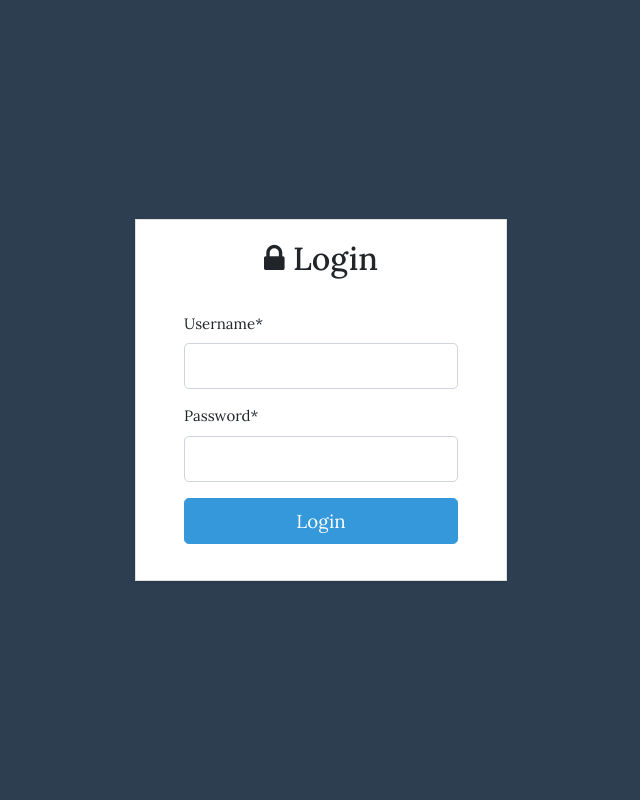
After one commit to abhi1510/mysite, a Flask app: page /login in a window 1280 px wide. The commit adds this page. Shown: the whole page, without its empty margins (319-959 px from the left). Run offline with Flask 2, Linux system fonts and the light colour scheme; some libraries are stand-ins or nearby versions.

Commit message:
adding user and login

```diff
--- a/app/forms.py
+++ b/app/forms.py
@@ -1,6 +1,6 @@
 from flask_wtf import FlaskForm
-from wtforms import StringField, IntegerField, SubmitField
 from wtforms.validators import DataRequired, Email, Length
+from wtforms import StringField, IntegerField, SubmitField, PasswordField
 
 
 class PostForm(FlaskForm):
@@ -24,3 +24,9 @@ class ContactForm(FlaskForm):
     email = StringField('Your Email*', validators=[DataRequired(), Email(), Length(5, 120)])
     message = StringField('Your Message*', validators=[DataRequired(), Length(max=300)])
     submit = SubmitField('Submit')
+
+
+class LoginForm(FlaskForm):
+    username = StringField('Username*', validators=[DataRequired(), Length(3, 20)])
+    password = PasswordField('Password*', validators=[DataRequired(), Length(3, 20)])
+    submit = SubmitField('Login')
--- a/app/routes.py
+++ b/app/routes.py
@@ -2,11 +2,12 @@ from datetime import datetime
 
 from flask import render_template, redirect, flash, url_for, request
 from flask_paginate import Pagination, get_page_args
+from flask_login import login_user
 
 from app import app, db
 from app.config import Config
-from app.models import Post, Resource, Contact
-from app.forms import PostForm, ContactForm, ResourceForm
+from app.models import Post, Resource, Contact, User
+from app.forms import PostForm, ContactForm, ResourceForm, LoginForm
 
 
 # Main routes
@@ -207,3 +208,18 @@ def admin_contact_list_view():
     pagination = Pagination(page=page, per_page=per_page, total=total, css_framework='bootstrap4')
     return render_template('admin/contacts.html', object_list=paginated_list, page=page,
                            per_page=per_page, pagination=pagination)
+
+
+@app.route('/login', methods=['GET', 'POST'])
+def admin_login_view():
+    form = LoginForm()
+    if form.validate_on_submit():
+        username = form.username.data
+        password = form.password.data
+        user = User.query.filter_by(username=username).first()
+        if user and user.password == password:
+            login_user(user)
+            return redirect(url_for('admin_dashboard'))
+        else:
+            flash('Invalid username or password.', 'danger')
+    return render_template('admin/login.html', form=form)
--- a/app/templates/admin/contacts.html
+++ b/app/templates/admin/contacts.html
@@ -3,6 +3,7 @@
 {% set active_page='admin_contacts' %}
 
 {% block body %}
+<div class="container">
     <div class="row mt-3">
         <div class="col">
             <div class="table-responsive">
@@ -37,4 +38,5 @@
             </div>
         </div>
     </div>
+</div>
 {% endblock body %}
--- a/app/templates/admin/layout.html
+++ b/app/templates/admin/layout.html
@@ -19,6 +19,7 @@
 </head>
 <body>
 
+{% if not active_page == 'login' %}
 <nav class="navbar navbar-expand-lg navbar-dark bg-primary">
     <div class="container">
         <a class="navbar-brand" href="{{ url_for('index_view') }}">AbhinavKumar</a>
@@ -56,14 +57,17 @@
         </div>
     </div>
 </nav>
+{% endif %}
 
+{% if not active_page == 'login' %}
 <div class="container">
     <div class="row mt-2">
         <div class="col">{% include 'flash-msg.html' %}</div>
     </div>
-    {% block body %}{% endblock body %}
 </div>
+{% endif %}
 
+{% block body %}{% endblock body %}
 
 <script src="{{ url_for('static', filename='vendor/jquery/jquery.min.js') }}"></script>
 <script src="{{ url_for('static', filename='vendor/bootstrap/js/bootstrap.min.js') }}"></script>
--- /dev/null
+++ b/app/templates/admin/login.html
@@ -0,0 +1,58 @@
+{% extends 'admin/layout.html' %}
+
+{% set active_page='login' %}
+
+{% block body %}
+
+<section class="bg-primary">
+    <div class="container">
+        <div class="row">
+            <div class="col">
+                <div class="d-flex justify-content-center align-items-center" style="height: 100vh">
+                    <div class="card shadow-sm" style="border-radius: 0">
+                        <div class="card-body px-5">
+                            <h3 class="card-title text-center">
+                                <i class="fa fa-lock"></i> Login
+                            </h3>
+                            <br>
+                            {% include 'flash-msg.html' %}
+                            <form action="" method="POST" novalidate>
+                                {{ form.hidden_tag() }}
+                                <div class="form-group">
+                                    {{ form.username.label(class='form-control-label') }}
+                                    {% if form.username.errors %}
+                                    {{ form.username(class='form-control form-control-lg is-invalid') }}
+                                    <div class="invalid-feedback">
+                                        {% for error in form.username.errors %}
+                                        <span>{{ error }}</span>
+                                        {% endfor %}
+                                    </div>
+                                    {% else %}
+                                    {{ form.username(class='form-control form-control-lg') }}
+                                    {% endif %}
+                                </div>
+                                <div class="form-group">
+                                    {{ form.password.label(class='form-control-label') }}
+                                    {% if form.password.errors %}
+                                    {{ form.password(class='form-control form-control-lg is-invalid') }}
+                                    <div class="invalid-feedback">
+                                        {% for error in form.password.errors %}
+                                        <span>{{ error }}</span>
+                                        {% endfor %}
+                                    </div>
+                                    {% else %}
+                                    {{ form.password(class='form-control form-control-lg') }}
+                                    {% endif %}
+                                </div>
+                                <div class="form-group">
+                                    {{ form.submit(class='btn btn-lg btn-info btn-block') }}
+                                </div>
+                            </form>
+                        </div>
+                    </div>
+                </div>
+            </div>
+        </div>
+    </div>
+</section>
+{% endblock body %}
--- a/app/templates/admin/post-form.html
+++ b/app/templates/admin/post-form.html
@@ -4,7 +4,7 @@
 
 {% block body %}
 
-
+<div class="container">
     <div class="row">
         <div class="col">
             <h2>{{title}} Post</h2>
@@ -76,5 +76,5 @@
             </form>
         </div>
     </div>
-
+</div>
 {% endblock body %}
--- a/app/templates/admin/posts.html
+++ b/app/templates/admin/posts.html
@@ -3,6 +3,7 @@
 {% set active_page='admin_posts' %}
 
 {% block body %}
+<div class="container">
     <div class="row mt-3">
         <div class="col">
             <div class="table-responsive">
@@ -52,4 +53,5 @@
             </div>
         </div>
     </div>
+</div>
 {% endblock body %}
--- a/app/templates/admin/resource-form.html
+++ b/app/templates/admin/resource-form.html
@@ -4,7 +4,7 @@
 
 {% block body %}
 
-
+<div class="container">
     <div class="row">
         <div class="col">
             <h2>{{title}} Resource</h2>
@@ -68,5 +68,5 @@
             </form>
         </div>
     </div>
-
+</div>
 {% endblock body %}
--- a/app/templates/admin/resources.html
+++ b/app/templates/admin/resources.html
@@ -3,6 +3,7 @@
 {% set active_page='admin_resources' %}
 
 {% block body %}
+<div class="container">
     <div class="row mt-3">
         <div class="col">
             <div class="table-responsive">
@@ -44,4 +45,5 @@
             </div>
         </div>
     </div>
+</div>
 {% endblock body %}
--- a/app/templates/layout.html
+++ b/app/templates/layout.html
@@ -56,7 +56,7 @@
                     <a href="{{ url_for('index_view') }}"><i class="bx bx-home"></i> Home</a>
                 </li>
                 <li  class="{% if active_page == 'blog' %}active{% endif %}">
-                    <a href="{{ url_for('post_list_view') }}"><i class="bx bx-file-blank"></i>Blog</a>
+                    <a href="{{ url_for('post_list_view') }}"><i class="bx bx-pencil"></i>Blog</a>
                 </li>
                 <li  class="{% if active_page == 'resources' %}active{% endif %}">
                     <a href="{{ url_for('resources_view') }}"><i class="bx bx-file-blank"></i>Resources</a>
```
Also changed, not shown: app/config.py (+9 -2 lines), app/models.py (+10 -0 lines), app/templates/admin/dashboard.html (+7 -1 lines). Lines whose indentation alone changed are shown as unchanged.
